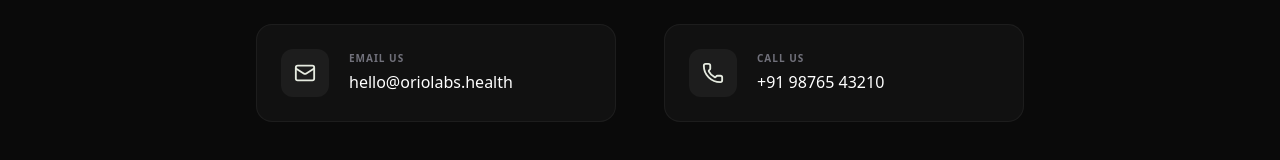
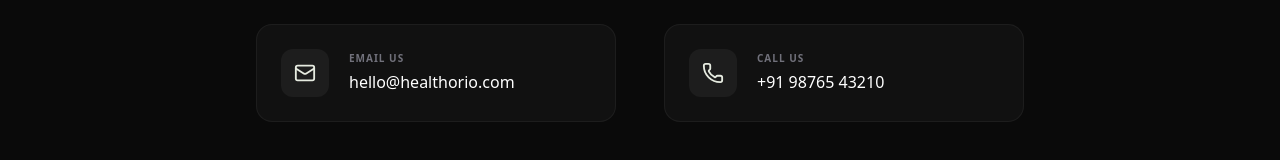
Before and after one commit to startupcoaching123/health-orio, a React (Vite) app: page /contact in a window 1280 px wide. Shown: the part 1178-1338 px from the top of the page. Built offline with nearby package versions, Linux system fonts and the light colour scheme.

Commit message:
footer email change

```diff
--- a/src/components/Footer.jsx
+++ b/src/components/Footer.jsx
@@ -62,7 +62,7 @@ const Footer = () => {
 
             {/* Email Box */}
             <a
-              href="mailto:hello@oriolabs.health"
+              href="mailto:hello@healthorio.com"
               className="flex items-center gap-5 p-6 rounded-2xl bg-white/[0.03] border border-white/5 hover:bg-white/[0.06] transition-all group"
             >
               <div className={`w-12 h-12 rounded-xl bg-white/5 flex items-center justify-center ${accentColor} group-hover:bg-[#F5AD3D] group-hover:text-[#0A0A0A] transition-all`}>
@@ -70,7 +70,7 @@ const Footer = () => {
               </div>
               <div>
                 <h5 className="text-[10px] uppercase tracking-widest font-bold text-zinc-500 mb-1">Email Us</h5>
-                <p className="text-sm md:text-base font-medium">hello@oriolabs.health</p>
+                <p className="text-sm md:text-base font-medium">hello@healthorio.com</p>
               </div>
             </a>
 
```
